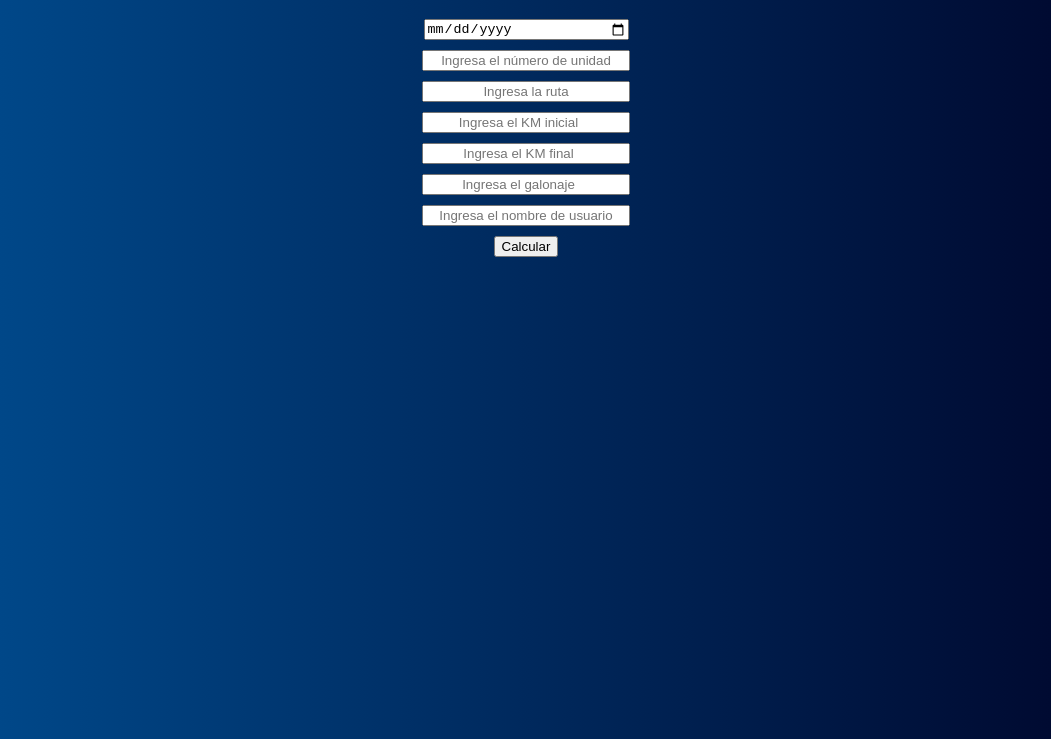
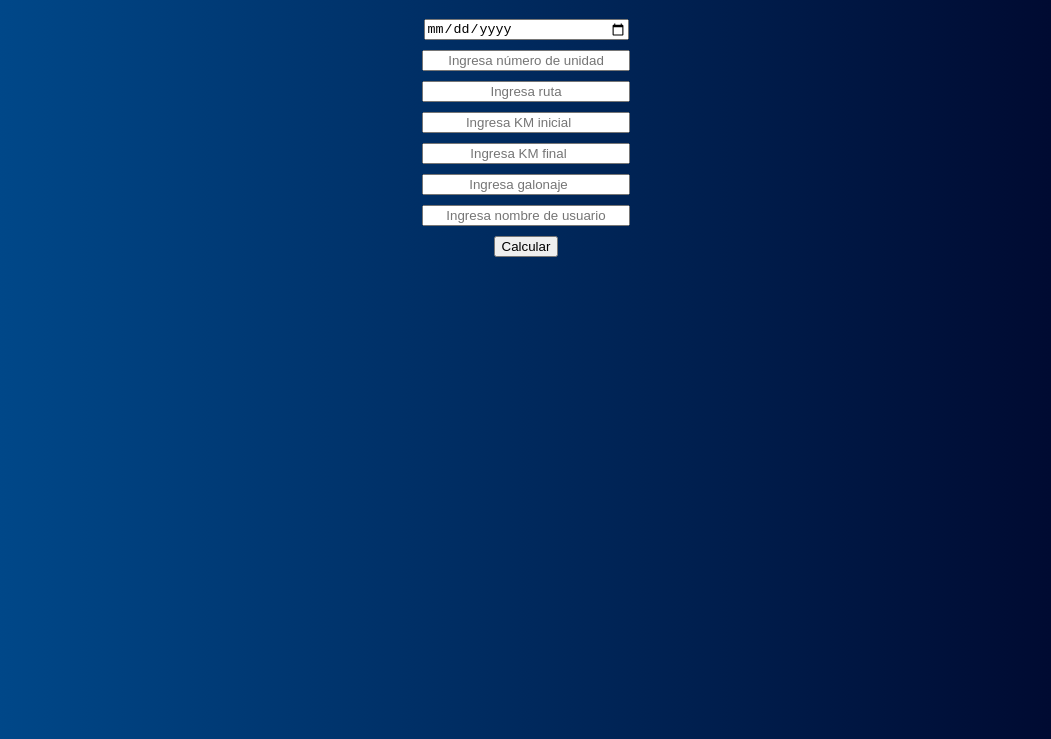
Before and after one commit to VonDefiant/CALCULO-RENDIMIENTO-DM, a plain HTML site: page index.html in a window 1280 px wide. Shown: the part 61-800 px from the top of the page, without its empty margins (114-1165 px from the left). Drawn offline with Linux system fonts and the light colour scheme.

Commit message:
Update index.html

```diff
--- a/index.html
+++ b/index.html
@@ -20,22 +20,22 @@
       <input type="date" id="fecha" placeholder="Ingresa la fecha" required>
     </div>
     <div>
-      <input type="text" id="unidad" placeholder="Ingresa el número de unidad" required>
+      <input type="text" id="unidad" placeholder="Ingresa número de unidad" required>
     </div>
     <div>
-      <input type="text" id="ruta" placeholder="Ingresa la ruta" required>
+      <input type="text" id="ruta" placeholder="Ingresa ruta" required>
     </div>
     <div>
-      <input type="number" id="kmInicial" placeholder="Ingresa el KM inicial" required>
+      <input type="number" id="kmInicial" placeholder="Ingresa KM inicial" required>
     </div>
     <div>
-      <input type="number" id="kmFinal" placeholder="Ingresa el KM final" required>
+      <input type="number" id="kmFinal" placeholder="Ingresa KM final" required>
     </div>
     <div>
-      <input type="number" id="galonaje" placeholder="Ingresa el galonaje" required>
+      <input type="number" id="galonaje" placeholder="Ingresa galonaje" required>
     </div>
     <div>
-      <input type="text" id="usuario" placeholder="Ingresa el nombre de usuario" required>
+      <input type="text" id="usuario" placeholder="Ingresa nombre de usuario" required>
     </div>
     <button type="button" onclick="calcularRendimiento()">Calcular</button>
   </form>
```
